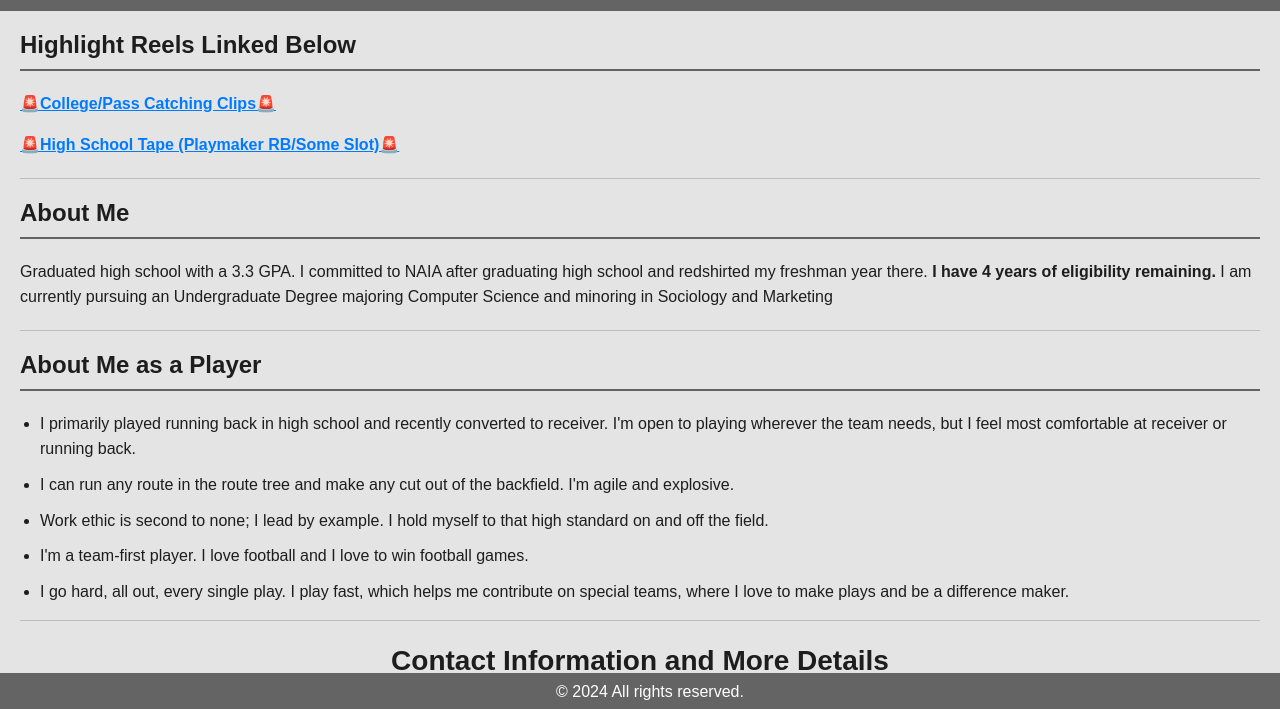
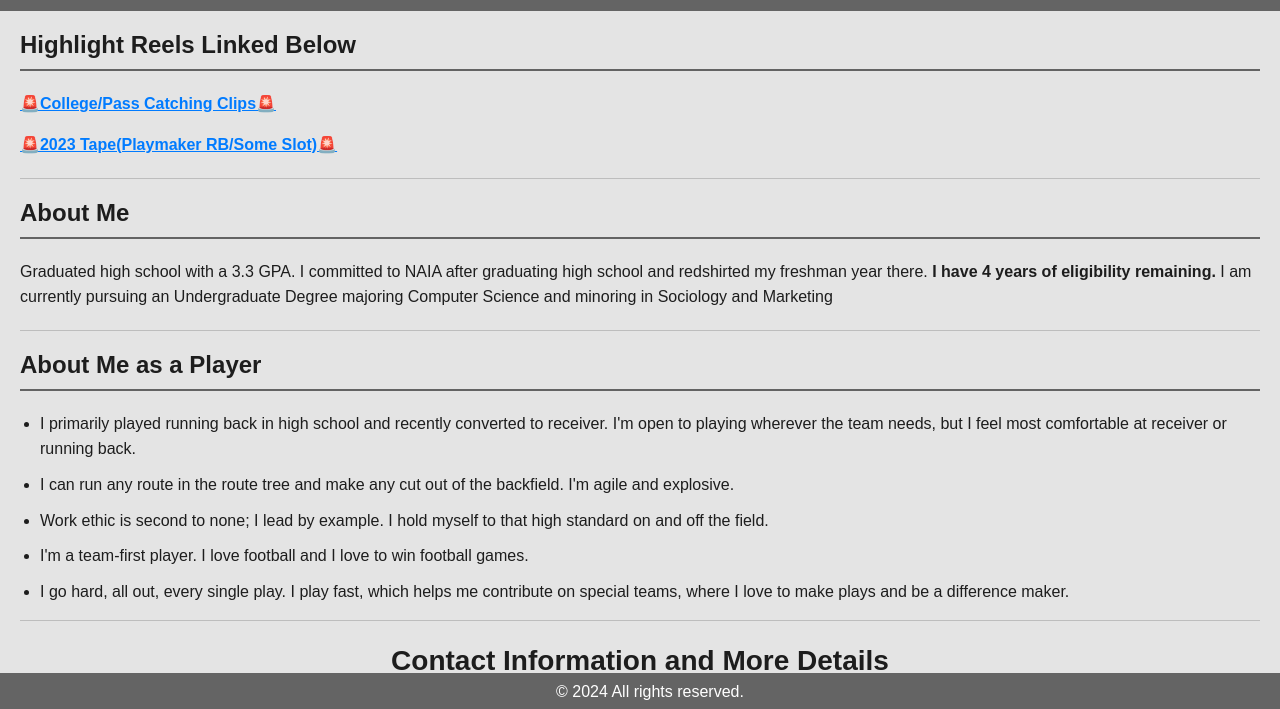
Before and after one commit to recruitingdariustongo/recruitingdariustongo, a plain HTML site: page index.html in a window 1280 px wide. Shown: the part 89-798 px from the top of the page. Drawn offline with Linux system fonts and the light colour scheme.

Commit message:
Update index.html

```diff
--- a/index.html
+++ b/index.html
@@ -105,7 +105,7 @@
         </p>
         <p class="left-align">
             <a href="https://www.canva.com/design/DAF6wO4pwjs/PLHQOfpG9a8ql6lpuNE2aA/watch?utm_content=DAF6wO4pwjs&utm_campaign=share_your_design&utm_medium=link&utm_source=shareyourdesignpanel">
-                🚨High School Tape (Playmaker RB/Some Slot)🚨
+                🚨2023 Tape(Playmaker RB/Some Slot)🚨
             </a>
         </p>
         <hr>
```
